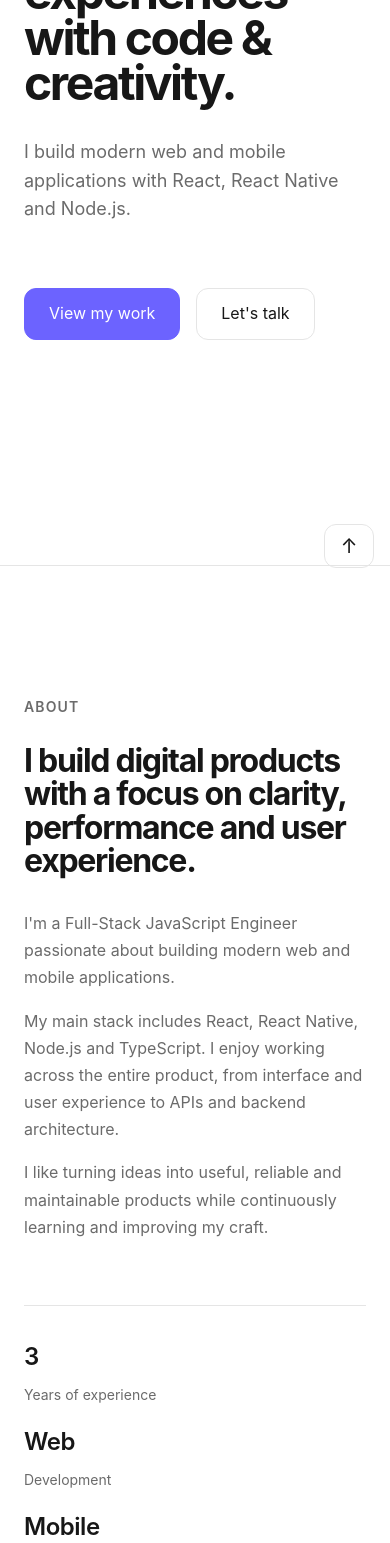
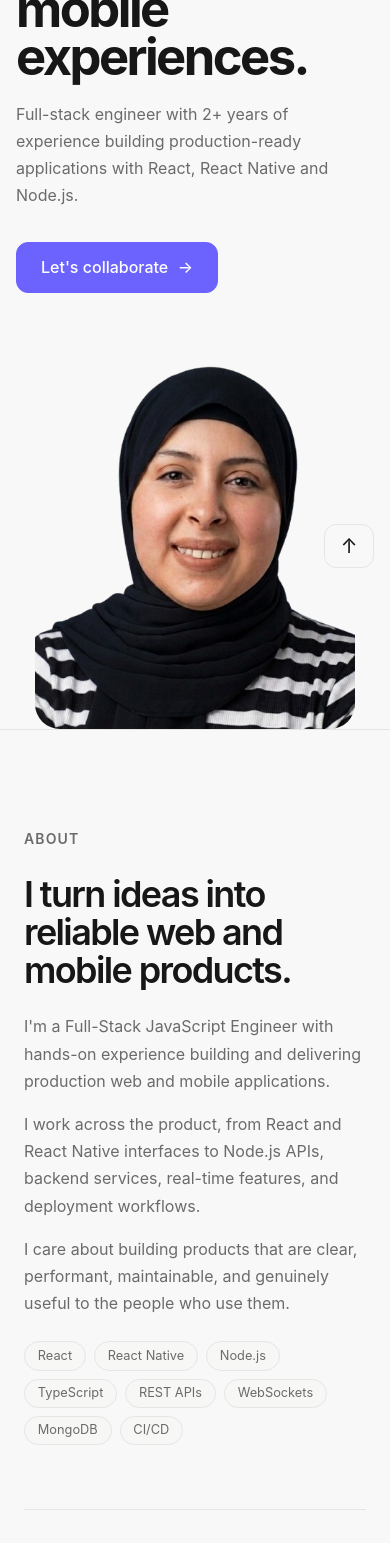
Before and after one commit to SafaTt/safa-portfolio, a React (Vite) app: page / in a window 390 px wide. Shown: the part 260-1803 px from the top of the page. Built offline with nearby package versions, Linux system fonts and the light colour scheme.

Commit message:
feat: improve Hero and About responsiveness and interactions

```diff
--- a/src/components/About/About.css
+++ b/src/components/About/About.css
@@ -5,7 +5,7 @@
 
 .about__container {
 display: grid;
-  grid-template-columns: 180px 1fr;
+grid-template-columns: 180px minmax(0, 1fr);
 gap: var(--space-2xl);
 }
 
@@ -21,35 +21,83 @@
 }
 
 .about__content {
+max-width: 1000px;
+}
+
+.about__intro {
 max-width: 900px;
 }
 
 .about__title {
-  max-width: 850px;
-  font-size: clamp(2rem, 4vw, 3.5rem);
+max-width: 900px;
+font-size: clamp(2.25rem, 4.5vw, 4rem);
 line-height: 1.05;
-  letter-spacing: -0.04em;
+letter-spacing: -0.045em;
+font-weight: 600;
 }
 
 .about__text {
-  max-width: 700px;
+max-width: 720px;
 margin-top: var(--space-xl);
 }
 
 .about__text p {
 margin-bottom: var(--space-md);
 color: var(--color-text-muted);
-  font-size: var(--font-size-md);
-  line-height: 1.7;
+font-size: var(--font-size-lg);
+line-height: 1.75;
 }
+
+.about__text p:last-child {
+margin-bottom: 0;
+}
+
+/* Tech stack */
+
+.about__stack {
+display: flex;
+flex-wrap: wrap;
+gap: 0.6rem;
+
+margin-top: var(--space-lg);
+}
+
+.about__stack span {
+padding: 0.45rem 0.8rem;
+
+border: 1px solid var(--color-border);
+border-radius: 999px;
+
+color: var(--color-text-muted);
+background: var(--color-bg-soft);
+
+font-size: var(--font-size-sm);
+line-height: 1;
+
+transition:
+border-color var(--transition-fast),
+color var(--transition-fast),
+background-color var(--transition-fast);
+}
+
+.about__stack span:hover {
+color: var(--color-accent);
+border-color: var(--color-accent);
+background: var(--color-bg);
+}
+
+/* Highlights */
 
 .about__highlights {
 display: grid;
 grid-template-columns: repeat(3, 1fr);
-  gap: var(--space-lg);
+gap: var(--space-xl);
+
 margin-top: var(--space-2xl);
-  padding-top: var(--space-xl);
+padding-block: var(--space-xl);
+
 border-top: 1px solid var(--color-border);
+border-bottom: 1px solid var(--color-border);
 }
 
 .about__highlight {
@@ -59,17 +107,28 @@
 }
 
 .about__highlight strong {
-  font-size: var(--font-size-xl);
+color: var(--color-text);
+font-size: clamp(1.5rem, 2.5vw, 2.25rem);
+line-height: 1.1;
 font-weight: 600;
-  letter-spacing: -0.02em;
+letter-spacing: -0.035em;
 }
 
 .about__highlight span {
+max-width: 190px;
+
 color: var(--color-text-muted);
 font-size: var(--font-size-sm);
+line-height: 1.5;
 }
 
+/* Tablet */
+
 @media (max-width: 768px) {
+.about {
+padding-block: var(--space-3xl);
+}
+
 .about__container {
 grid-template-columns: 1fr;
 gap: var(--space-lg);
@@ -79,8 +138,52 @@
 padding-top: 0;
 }
 
+.about__content {
+max-width: none;
+}
+
+.about__title {
+font-size: clamp(2.25rem, 9vw, 3.5rem);
+}
+
+.about__text {
+margin-top: var(--space-lg);
+}
+
+.about__text p {
+font-size: var(--font-size-base);
+line-height: 1.7;
+}
+
+.about__stack {
+margin-top: var(--space-lg);
+}
+
+.about__highlights {
+grid-template-columns: repeat(2, 1fr);
+gap: var(--space-xl);
+margin-top: var(--space-2xl);
+
+}
+}
+
+/* Mobile */
+
+@media (max-width: 480px) {
 .about__highlights {
 grid-template-columns: 1fr;
-    gap: var(--space-md);
+gap: var(--space-lg);
+}
+
+.about__highlight span {
+max-width: none;
+}
+
+.about__stack {
+gap: 0.5rem;
+}
+
+.about__stack span {
+font-size: 0.8rem;
 }
 }
--- a/src/components/About/About.tsx
+++ b/src/components/About/About.tsx
@@ -7,47 +7,60 @@ function About() {
         <div className="about__label">
           <span>ABOUT</span>
         </div>
-
         <div className="about__content">
+          <div className="about__intro">
             <h2 className="about__title">
-            I build digital products with a focus on clarity, performance and
-            user experience.
+              I turn ideas into reliable web and mobile products.
             </h2>
 
             <div className="about__text">
               <p>
-              I'm a Full-Stack JavaScript Engineer passionate about building
-              modern web and mobile applications.
+                I'm a Full-Stack JavaScript Engineer with hands-on experience
+                building and delivering production web and mobile applications.
               </p>
 
               <p>
-              My main stack includes React, React Native, Node.js and
-              TypeScript. I enjoy working across the entire product, from
-              interface and user experience to APIs and backend architecture.
+                I work across the product, from React and React Native
+                interfaces to Node.js APIs, backend services, real-time
+                features, and deployment workflows.
               </p>
 
               <p>
-              I like turning ideas into useful, reliable and maintainable
-              products while continuously learning and improving my craft.
+                I care about building products that are clear, performant,
+                maintainable, and genuinely useful to the people who use them.
               </p>
+            </div>
+          </div>
+
+          <div className="about__stack">
+            <span>React</span>
+            <span>React Native</span>
+            <span>Node.js</span>
+            <span>TypeScript</span>
+            <span>REST APIs</span>
+            <span>WebSockets</span>
+            <span>MongoDB</span>
+            <span>CI/CD</span>
           </div>
 
           <div className="about__highlights">
             <div className="about__highlight">
-              <strong>3</strong>
+              <strong>2+</strong>
               <span>Years of experience</span>
             </div>
 
             <div className="about__highlight">
-              <strong>Web</strong>
-              <span>Development</span>
+              <strong>3+</strong>
+              <span>Production products delivered</span>
             </div>
 
             <div className="about__highlight">
-              <strong>Mobile</strong>
-              <span>React Native</span>
+              <strong>Full-Stack</strong>
+              <span>From interface to backend</span>
             </div>
           </div>
+
+
         </div>
       </div>
     </section>
--- a/src/components/Hero/Hero.css
+++ b/src/components/Hero/Hero.css
@@ -1,12 +1,20 @@
 .hero {
-  min-height: calc(100vh - 84px);
+  min-height: calc(100vh - 72px);
   display: flex;
-  align-items: flex-start;
+  align-items: center;
+  overflow: hidden;
+}
+
+.hero__inner {
+  width: min(100% - 3rem, var(--container-width));
+  display: grid;
+  grid-template-columns: minmax(0, 1.15fr) minmax(320px, 0.85fr);
+  align-items: center;
+  gap: 3rem;
 }
 
 .hero__content {
-  padding-top: 72px;
-  padding-bottom: var(--space-section);
+  padding-block: 5rem;
 }
 
 .hero__eyebrow {
@@ -18,51 +26,139 @@
 }
 
 .hero__title {
-  max-width: 900px;
-  font-size: clamp(3rem, 7vw, 6.5rem);
+  max-width: 780px;
+  font-size: clamp(3rem, 6vw, 5.5rem);
   line-height: 0.95;
   letter-spacing: -0.05em;
 }
 
 .hero__description {
-  max-width: 600px;
+  max-width: 540px;
   margin-top: var(--space-xl);
   color: var(--color-text-muted);
-  font-size: var(--font-size-lg);
+  font-size: var(--font-size-base);
+  line-height: 1.7;
 }
 
 .hero__actions {
-  display: flex;
-  gap: var(--space-md);
   margin-top: var(--space-2xl);
 }
 
 .hero__button {
   display: inline-flex;
   align-items: center;
-  justify-content: center;
+  gap: 0.6rem;
+
   padding: var(--space-sm) var(--space-lg);
-  border: 1px solid var(--color-border);
+
+  border: 1px solid var(--color-accent);
   border-radius: var(--radius-md);
+
+  background: var(--color-accent);
+  color: white;
+
+  font-weight: 500;
+
   transition:
     background var(--transition-fast),
     color var(--transition-fast),
-    border-color var(--transition-fast);
+    border-color var(--transition-fast),
+    transform var(--transition-fast);
 }
 
-.hero__button--primary {
-  background: var(--color-accent);
-  border-color: var(--color-accent);
-  color: white;
+.hero__button:hover {
+  background: var(--color-accent-hover);
+  border-color: var(--color-accent-hover);
+  transform: translateY(-2px);
 }
 
-.hero__button--primary:hover {
-  background: var(--color-accent-hover);
-  border-color: var(--color-accent-hover);
+.hero__button-arrow {
+  display: inline-block;
+  transition: transform var(--transition-fast);
 }
 
-.hero__button--secondary:hover {
-  border-color: var(--color-text);
+.hero__button:hover .hero__button-arrow {
+  transform: translateX(4px);
 }
 
-/* Responsive */
+.hero__visual {
+  height: 100%;
+  min-height: 520px;
+
+  display: flex;
+  align-items: flex-end;
+  justify-content: center;
+}
+
+.hero__image {
+  width: min(100%, 400px);
+  height: auto;
+  object-fit: contain;
+  align-self: center;
+  border-radius: 25px;
+
+}
+
+/* =========================
+   Responsive
+   ========================= */
+
+@media (max-width: 900px) {
+  .hero {
+    min-height: auto;
+  }
+
+  .hero__inner {
+    grid-template-columns: 1fr;
+    gap: 2rem;
+  }
+
+  .hero__content {
+    padding-top: 4rem;
+    padding-bottom: 0;
+  }
+
+  .hero__visual {
+    min-height: 420px;
+  }
+
+  .hero__image {
+    width: min(100%, 360px);
+  }
+}
+
+@media (max-width: 600px) {
+  .hero__inner {
+    width: min(100% - 2rem, var(--container-width));
+  }
+
+  .hero__content {
+    padding-top: 3rem;
+  }
+
+  .hero__eyebrow {
+    margin-bottom: 1rem;
+    font-size: 0.75rem;
+  }
+
+  .hero__title {
+    font-size: clamp(2.8rem, 13vw, 4.5rem);
+  }
+
+  .hero__description {
+    margin-top: 1.25rem;
+    font-size: 1rem;
+  }
+
+  .hero__actions {
+    margin-top: 2rem;
+  }
+
+  .hero__visual {
+    min-height: 360px;
+  }
+
+  .hero__image {
+    width: min(100%, 320px);
+  }
+}
--- a/src/components/Hero/Hero.tsx
+++ b/src/components/Hero/Hero.tsx
@@ -1,34 +1,45 @@
-import "./Hero.css"
+import "./Hero.css";
+import safaImage from "../../assets/Hero/safaImg.png";
 
 function Hero() {
   return (
     <section className="hero">
-      <div className="container hero__content">
+      <div className="container hero__inner">
+        <div className="hero__content">
           <p className="hero__eyebrow">
             FULL-STACK JAVASCRIPT ENGINEER
           </p>
 
           <h1 className="hero__title">
-          Building digital experiences with code & creativity.
+            Building scalable web & mobile experiences.
           </h1>
 
           <p className="hero__description">
-          I build modern web and mobile applications with React,
-          React Native and Node.js.
+            Full-stack engineer with 2+ years of experience building
+            production-ready applications with React, React Native and
+            Node.js.
           </p>
 
           <div className="hero__actions">
-          <a href="#projects" className="hero__button hero__button--primary">
-            View my work
-          </a>
-
-          <a href="#contact" className="hero__button hero__button--secondary">
-            Let's talk
+            <a href="#contact" className="hero__button">
+              Let's collaborate
+              <span className="hero__button-arrow" aria-hidden="true">
+                →
+              </span>
             </a>
           </div>
         </div>
+
+        <div className="hero__visual">
+          <img
+            src={safaImage}
+            alt="Safa Touil"
+            className="hero__image"
+          />
+        </div>
+      </div>
     </section>
-  )
+  );
 }
 
-export default Hero
+export default Hero;
--- a/src/components/Navbar/Navbar.css
+++ b/src/components/Navbar/Navbar.css
@@ -119,6 +119,7 @@
 .navbar__theme-toggle:hover svg {
   transform: rotate(15deg);
 }
+
 @media (max-width: 768px) {
   .navbar__inner {
     min-height: 64px;
--- a/src/index.css
+++ b/src/index.css
@@ -1,6 +1,6 @@
 :root {
   /* Colors */
-  --color-bg: #ffffff;
+  --color-bg: #F8F8F8;
   --color-bg-soft: #f7f7f5;
 
   --color-text: #171717;
```
Also changed, not shown: src/assets/Hero/safaImg.png (added), 1 other file (tests, documents, lock files or other folders). Lines whose indentation alone changed are shown as unchanged.
